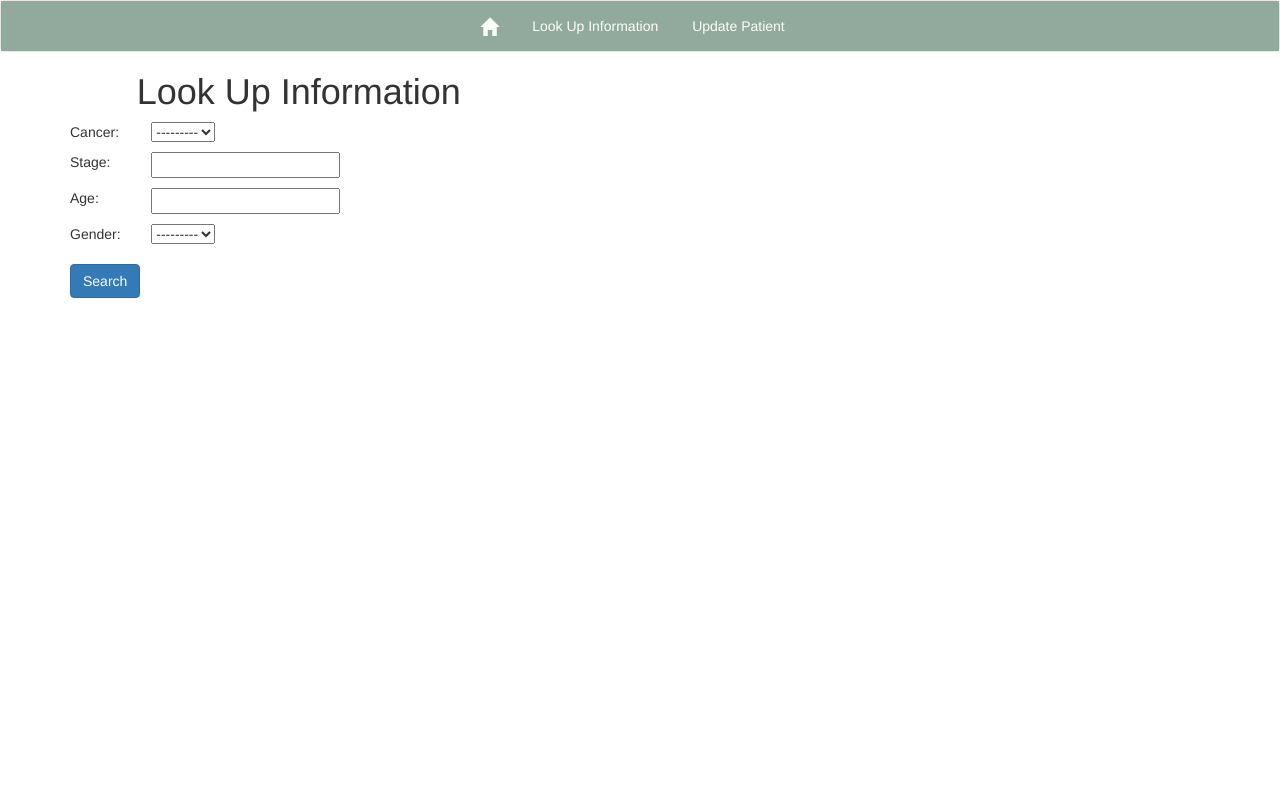
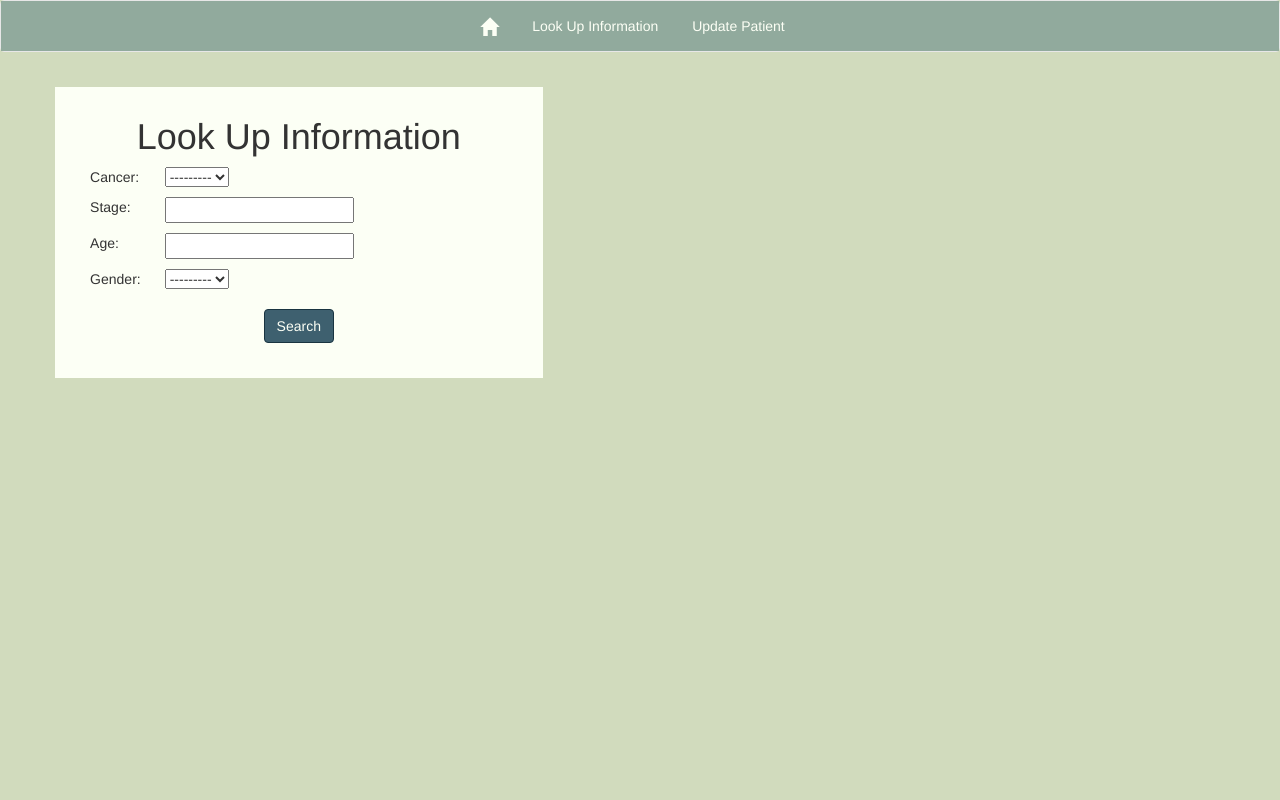
Before and after one commit to mwchen/6872-cancerprognosis, a Django app: page /lookup/ in a window 1280 px wide. Run offline with Django 3.2, Linux system fonts and the light colour scheme; data that the repository does not hold is empty; some libraries are stand-ins or nearby versions.

Commit message:
updated color scheme for overall look

```diff
--- a/cancerPrognosis/progApp/static/js/main.js
+++ b/cancerPrognosis/progApp/static/js/main.js
@@ -48,27 +48,28 @@ function update_fields(result) {
 
                 // Add treatment name.
                 var treatmentName = document.createElement('div');
-                treatmentName.innerHTML="Treatment: " + currentTreatment['name'];
+                treatmentName.innerHTML="<div class='field-heading'> Treatment: </div>" + currentTreatment['name'];
                 treatmentName.className = "treatment-name col-md-3";
 
                 // Add treatment cost.
                 var treatmentCost = document.createElement('div');
-                treatmentCost.innerHTML="Cost: " + currentTreatment['cost'];
+                treatmentCost.innerHTML="<div class='field-heading'> Cost: </div>" + currentTreatment['cost'];
                 treatmentCost.className = "treatment-cost col-md-3";
 
                 // Add treatment quality of life.
                 var treatmentQOL = document.createElement('div');
+                treatmentQOL.innerHTML = "<div class='field-heading'> Quality of Life: </div>";
                 if( currentTreatment['quality_of_life'] == 2){
 
-                treatmentQOL.innerHTML="Quality of Life: " +  '<i class="fa fa-smile-o"></i>';
+                treatmentQOL.innerHTML += '<i class="fa fa-smile-o fa-2x"></i>';
                 }
                 if( currentTreatment['quality_of_life'] == 1){
 
-                treatmentQOL.innerHTML="Quality of Life: " +  '<i class="fa fa-meh-o"></i>';
+                treatmentQOL.innerHTML += '<i class="fa fa-meh-o fa-2x"></i>';
                 }
                 if( currentTreatment['quality_of_life'] == 0){
 
-                treatmentQOL.innerHTML="Quality of Life: " +  '<i class="fa fa-frown-o"></i>';
+                treatmentQOL.innerHTML += '<i class="fa fa-frown-o fa-2x"></i>';
                 }
 
                 treatmentQOL.className = "treatment-quality-of-life col-md-3";
@@ -83,12 +84,10 @@ function update_fields(result) {
         // If it is another field (not a treatment), fill it in accordingly.
         else if (document.getElementById(key) != null) {
             var child = document.getElementById(key);
-            console.log(child.childNodes.length);
             if (child.childNodes.length > 3) {
                 child.removeChild(child.lastChild);
             }
             child.innerHTML += "<div class='field-text'>" + value + "</div>";
-            //child.innerHTML += "<div class='field-text'>" + value + "</div>";
         }
     });
 }
--- a/cancerPrognosis/progApp/static/progApp/general.css
+++ b/cancerPrognosis/progApp/static/progApp/general.css
@@ -1,3 +1,19 @@
+.btn-primary {
+	color:#FCFFF5;
+	background-color:#3E606F;
+	border-color:#193441;
+}
+
+.container-fluid {
+	background-color: #91AA9D;
+	background-image: none;
+}
+
+html, body {
+	background-color:#D1DBBD;
+	height: 100%;
+}
+
 .navbar {
     margin-bottom: 0;
     text-align: center;
@@ -22,11 +38,6 @@
   color: #FCFFF5;
 }
 
-.container-fluid{
-	background-color: #91AA9D;
-	background-image: none;
-}
-
 /* Use these as padding */
 .top5 { margin-top:5px; }
 .top7 { margin-top:7px; }
--- a/cancerPrognosis/progApp/static/progApp/lookup.css
+++ b/cancerPrognosis/progApp/static/progApp/lookup.css
@@ -7,17 +7,32 @@ ul {
 }
 
 #button-div {
-	/*text-align: center;*/
+	text-align: center;
 }
 
 .field-heading {
 	display:inline;
+	font-weight:bold;
 }
 
 .field-text {
 	display:inline;
 }
 
+#look-up-info-container {
+	background-color:#FCFFF5;
+	margin-top:3%;
+	padding: 3%;
+	padding-top:10px;
+}
+
+#print-buttons-container {
+	text-align: center;
+}
+
 #results-container {
-	border-left: 1px #333;
+	background-color:#FCFFF5;
+	margin-top:3%;
+	padding: 3%;
+	padding-top:10px;
 }
--- a/cancerPrognosis/progApp/templates/progApp/lookup.html
+++ b/cancerPrognosis/progApp/templates/progApp/lookup.html
@@ -35,7 +35,7 @@
                         {% for field in form %}
                             <div class="field-wrapper row top10">
                                 <div class="field-label col-md-2"> {{ field.label}}:</div>
-                                <div class="field col-md-4"> {{ field }} </div>
+                                <div class="field col-md-3"> {{ field }} </div>
                                 <br>
                             </div>
                         {% endfor %}
@@ -46,7 +46,7 @@
                         </div>
                     </form>
                 </div>
-                <div id="results-container" class="col-md-7">
+                <div id="results-container" class="col-md-6 col-md-offset-1">
                     <h1>Result for Patient</h1>
                     <h2> Patient information </h2>
                     <div class="row main-text" id="cancer"> <div class="field-heading"> Cancer: </div> </div>
@@ -61,9 +61,10 @@
 
                     <br>
                     <br>
-
-                    <button type="button" class="btn btn-primary"> Print for Patient </button>
-                    <button type="button" class="btn btn-primary"> Print for Reference </button>
+                    <div id="print-buttons-container">
+                        <button type="button" class="btn btn-primary"> Print for Patient </button>
+                        <button type="button" class="btn btn-primary"> Print for Reference </button>
+                    </div>
                 </div>
                 <div id="error"> </div>
             </div>
```
